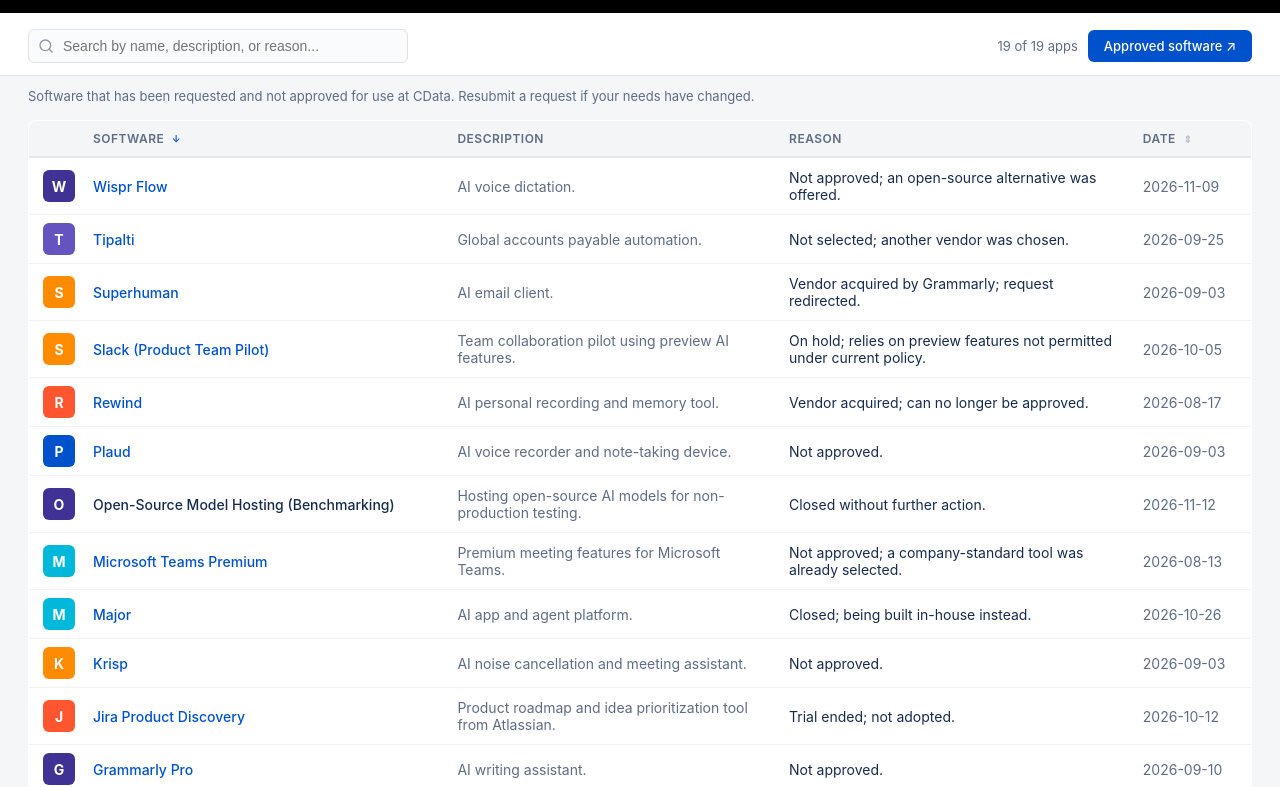
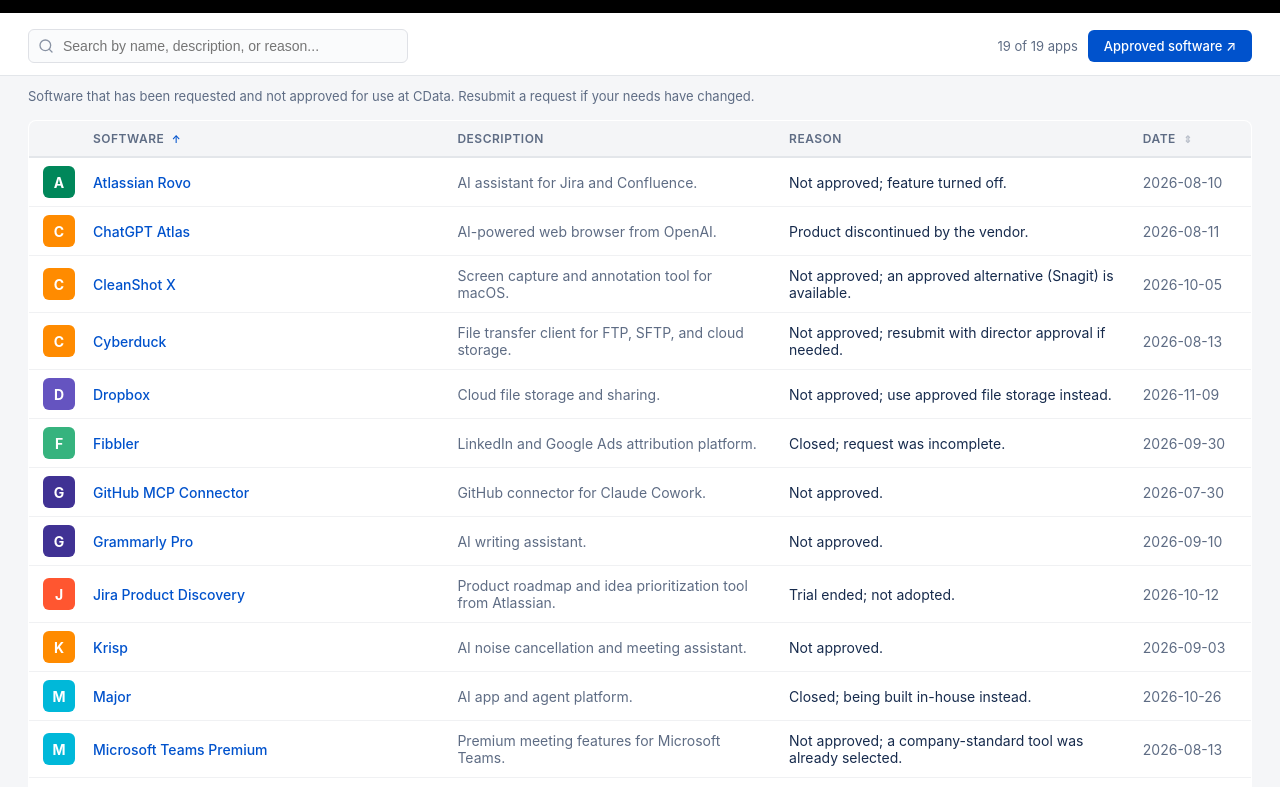
Before and after one commit to kevinacdata/cdata-software-catalog, a plain HTML site: page rejected.html in a window 1280 px wide. Shown: the part 45-832 px from the top of the page. Drawn offline with nearby package versions, Linux system fonts and the light colour scheme.

Commit message:
Fix default sort order on rejected list

```diff
--- a/rejected.html
+++ b/rejected.html
@@ -84,7 +84,7 @@ td.date-cell { white-space: nowrap; color: #5e6c84; }
 <div class="empty-state" id="empty-state" style="display:none"><strong>No results found</strong><p>Try a different search term.</p></div>
 </div>
 <script>
-let allRows=[],sortCol='software name',sortAsc=true;
+let allRows=[],sortCol='',sortAsc=true;
 const COLORS=['#0052cc','#00875a','#ff5630','#ff8b00','#6554c0','#00b8d9','#36b37e','#403294'];
 function host(u){try{return new URL(u).hostname;}catch(e){return '';}}
 function sortBy(col){
```
